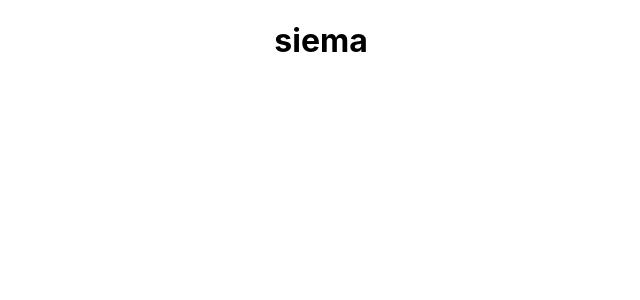
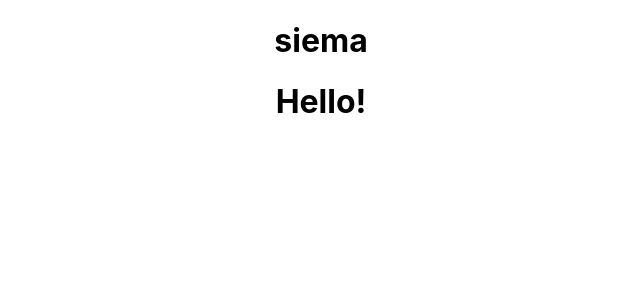
Before and after one commit to ewa-perlinska/React.js-studio-client, a React (Create React App) app: page / in a window 1280 px wide. Shown: the top 300 px of the page, without its empty margins (319-959 px from the left). Built offline with nearby package versions, Linux system fonts and the light colour scheme.

Commit message:
Add routing

```diff
--- a/src/App.js
+++ b/src/App.js
@@ -1,11 +1,18 @@
 import React from "react";
-import logo from "./logo.svg";
 import "./App.css";
+import { BrowserRouter as Router, Route } from "react-router-dom";
+
+function Test() {
+  return <h1>Hello!</h1>;
+}
 
 function App() {
   return (
     <div className="App">
       <h1>siema</h1>
+      <Router>
+        <Route exact path="/" component={Test} />
+      </Router>
     </div>
   );
 }
```
